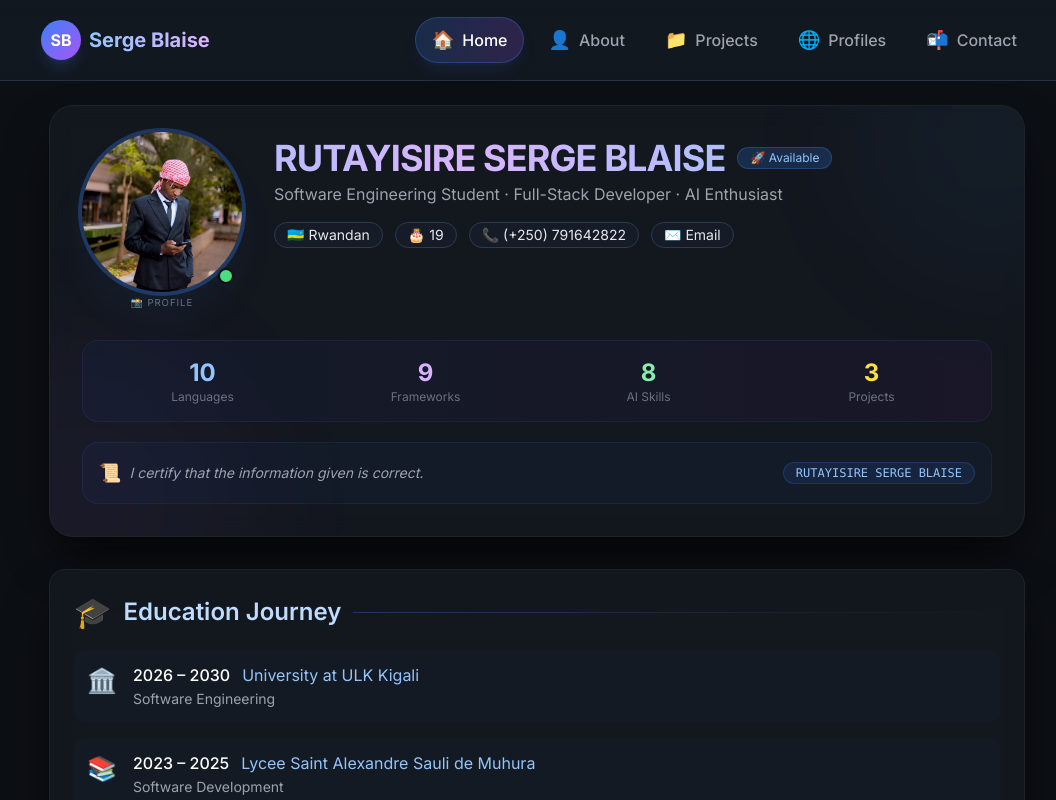
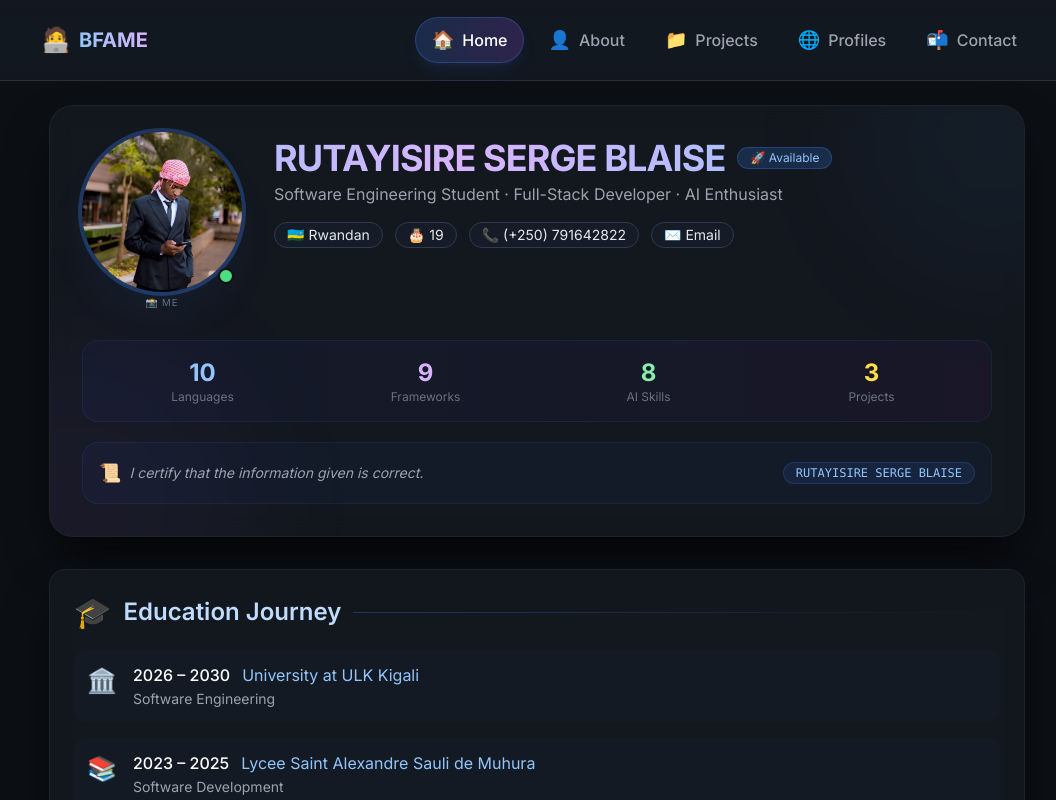
Before and after one commit to b-fame/rutayisire_serge_blaise, a React (Create React App) app: page / in a window 1280 px wide. Shown: the top 800 px of the page, without its empty margins (103-1159 px from the left). Built offline with nearby package versions, Linux system fonts and the light colour scheme.

Commit message:
Fixed ESLint warning in Navbar by using useLocation hook

```diff
--- a/src/components/Navbar.jsx
+++ b/src/components/Navbar.jsx
@@ -27,10 +27,10 @@ const Navbar = () => {
     return () => document.removeEventListener('click', handleClickOutside);
   }, [isMenuOpen]);
 
-  // Close menu on route change - FIXED: removed window.location.pathname from dependencies
+  // Close menu on route change
   useEffect(() => {
     setIsMenuOpen(false);
-  }, [location.pathname]); // Now properly using location from useLocation()
+  }, [location.pathname]);
 
   const navLinks = [
     { to: '/', icon: '🏠', label: 'Home' },
@@ -54,16 +54,16 @@ const Navbar = () => {
     }`}>
       <div className="max-w-5xl mx-auto px-3 sm:px-4">
         <div className="flex items-center justify-between h-14 sm:h-16 md:h-20">
-          {/* Logo */}
+          {/* Logo - Updated: Removed SB and used emoji + name */}
           <NavLink to="/" className="flex items-center gap-2 group">
-            <div className="w-8 h-8 sm:w-10 sm:h-10 rounded-full bg-gradient-to-br from-blue-500 to-purple-500 flex items-center justify-center text-white font-bold text-sm sm:text-base shadow-lg shadow-blue-500/20 group-hover:shadow-blue-500/40 transition-all duration-300 group-hover:scale-110">
-              SB
-            </div>
+            <span className="text-xl sm:text-2xl transition-transform duration-300 group-hover:scale-110 group-hover:rotate-12">
+              🧑‍💻
+            </span>
             <span className="font-bold text-sm sm:text-base md:text-lg lg:text-xl bg-gradient-to-r from-blue-300 via-purple-300 to-blue-300 bg-clip-text text-transparent animate-gradient hidden xs:block">
-              Serge Blaise
+              BFAME
             </span>
             <span className="font-bold text-sm sm:text-base md:text-lg lg:text-xl bg-gradient-to-r from-blue-300 via-purple-300 to-blue-300 bg-clip-text text-transparent animate-gradient xs:hidden">
-              SB
+              BF
             </span>
           </NavLink>
 
--- a/src/pages/Home.jsx
+++ b/src/pages/Home.jsx
@@ -96,7 +96,7 @@ const Home = () => {
               />
               <span className="absolute bottom-1 right-1 sm:bottom-2 sm:right-2 w-2.5 h-2.5 sm:w-3.5 sm:h-3.5 md:w-4 md:h-4 bg-green-400 border-2 border-[#0c0f14] rounded-full"></span>
             </div>
-            <p className="text-[0.4rem] sm:text-[0.55rem] md:text-[0.6rem] uppercase tracking-widest text-gray-500 mt-1 text-center">📸 Profile</p>
+            <p className="text-[0.4rem] sm:text-[0.55rem] md:text-[0.6rem] uppercase tracking-widest text-gray-500 mt-1 text-center">📸 Me</p>
           </div>
 
           <div className="flex-1 text-center md:text-left w-full">
```
